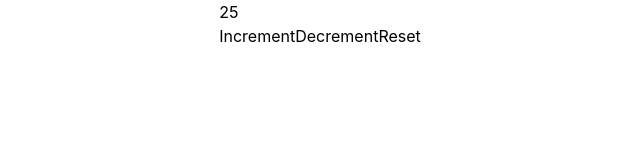
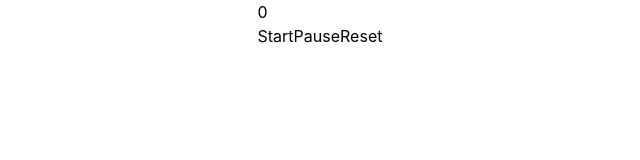
Before and after one commit to divyaranjan10/Machine-Coding-React, a React (Vite) app: page / in a window 1280 px wide. Shown: the top 160 px of the page, without its empty margins (320-960 px from the left). Built offline with nearby package versions, Linux system fonts and the light colour scheme.

Commit message:
Timer Credgenics Machine Coding

```diff
--- a/src/App.jsx
+++ b/src/App.jsx
@@ -13,6 +13,7 @@ import TrafficLight from "./components/traffic-light/TrafficLight";
 import VirtualisedList from "./components/virtualised-list/VirtualisedList";
 import CustomHook from "./components/custom-hooks/CustomHook";
 import PrintTable from "./components/print-table/PrintTable";
+import TimerCred from "./components/timer-credgenics/TimerCred";
 
 const LIST = Array.from({ length: 10000 }, (_, index) => index + 1);
 
@@ -31,8 +32,9 @@ function App() {
       {/* <TrafficLight /> */}
       {/* <MainContainer /> */}
       {/* <VirtualisedList list={LIST} height={500} width={200} itemHeight={35} /> */}
-      <CustomHook />
+      {/* <CustomHook /> */}
       {/* <PrintTable /> */}
+      <TimerCred />
     </div>
   );
 }
--- /dev/null
+++ b/src/components/timer-credgenics/TimerCred.jsx
@@ -0,0 +1,39 @@
+import { useRef, useState } from "react";
+
+const TimerCred = () => {
+  const [timer, setTimer] = useState(0);
+  const intervalRef = useRef(null);
+
+  const startTimer = () => {
+    // if null simply return, otherwise carry forward
+    if (intervalRef.current) return;
+
+    intervalRef.current = setInterval(() => {
+      setTimer((prev) => {
+        return prev + 1;
+      });
+    }, 1000);
+  };
+
+  const pauseTimer = () => {
+    clearInterval(intervalRef.current);
+    intervalRef.current = null;
+  };
+
+  const resetTimer = () => {
+    clearInterval(intervalRef.current);
+    setTimer(0);
+    intervalRef.current = null;
+  };
+
+  return (
+    <div>
+      <div>{timer}</div>
+      <button onClick={startTimer}>Start</button>
+      <button onClick={pauseTimer}>Pause</button>
+      <button onClick={resetTimer}>Reset</button>
+    </div>
+  );
+};
+
+export default TimerCred;
```
